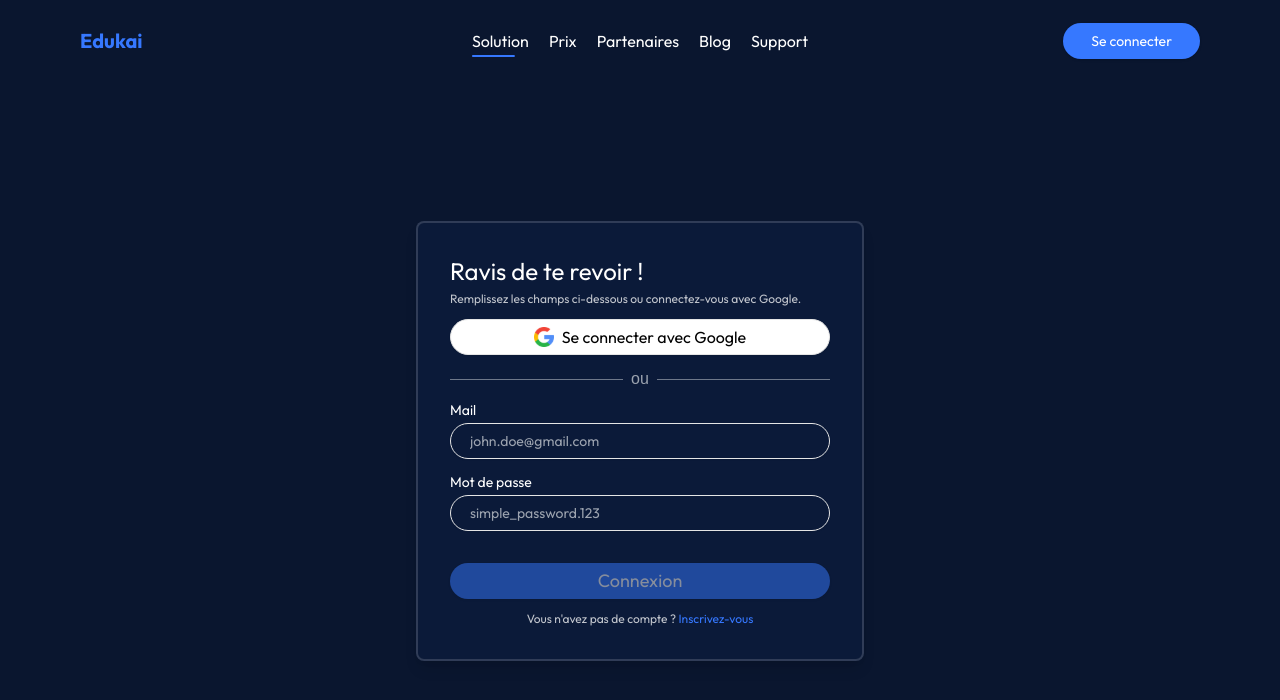
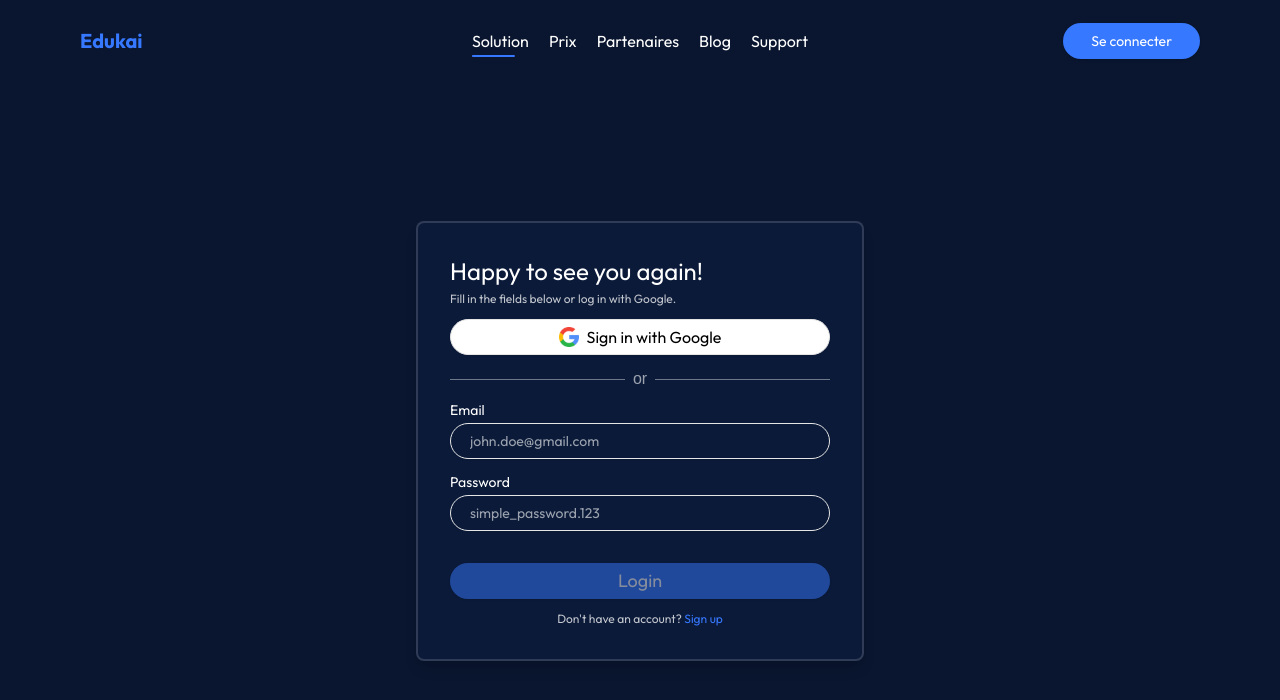
Before and after one commit to EdukaiFR/website, a Next.js app: page /auth/login in a window 1280 px wide. Shown: the top 700 px of the page. Built offline with nearby package versions, Linux system fonts and the light colour scheme.

Commit message:
update: translate french comments to english ones

```diff
--- a/app/auth/login/page.tsx
+++ b/app/auth/login/page.tsx
@@ -15,17 +15,17 @@ const LoginPage = () => {
   const [isInputFilled, setIsInputFilled] = useState(false);
 
   const handleLogin = () => {
-    // Mettre à jour l'état de connexion dans localStorage
+    // Update login status in localStorage
     localStorage.setItem("isLogin", "true");
 
-    // Émettre un événement personnalisé 'loginStatusChanged' pour informer Header
+    // Emit a custom event 'loginStatusChanged' to inform Header
     window.dispatchEvent(new CustomEvent("loginStatusChanged"));
 
-    // Rediriger vers la page d'accueil une fois connecté
+    // Redirect to the homepage once logged in
     router.push("/home");
   };
 
-  // Vérifier si les champs de connexion sont remplis
+  // Check if the login fields are filled
   useEffect(() => {
     setIsInputFilled(email !== "" && password !== "");
   }, [email, password]);
@@ -36,19 +36,17 @@ const LoginPage = () => {
         {/* Header */}
         <div className="flex flex-col gap-1 items-start">
           <h1 className="text-2xl outfit-regular text-white">
-            Ravis de te revoir !
+            Happy to see you again!
           </h1>
           <p className="text-xs outfit-light text-white text-opacity-75">
-            Remplissez les champs ci-dessous ou connectez-vous avec Google.
+            Fill in the fields below or log in with Google.
           </p>
         </div>
 
         {/* Google Auth */}
         <div className="w-full flex items-center justify-start">
           <Button
-            onClick={() =>
-              toast.warning("Fonctionnalité pas encore disponible.")
-            }
+            onClick={() => toast.warning("Feature not yet available.")}
             variant={"outline"}
             className="w-full rounded-full outfit-regular text-md text-black bg-white py-3 hover:border-none hover:bg-white hover:bg-opacity-75 transition-all"
           >
@@ -58,14 +56,14 @@ const LoginPage = () => {
               height={20}
               alt="Google Logo"
             />
-            Se connecter avec Google
+            Sign in with Google
           </Button>
         </div>
 
         {/* Divider */}
         <div className="flex items-center w-full">
           <hr className="flex-grow border-t border-gray-300 border-opacity-50" />
-          <span className="mx-2 text-gray-400">ou</span>
+          <span className="mx-2 text-gray-400">or</span>
           <hr className="flex-grow border-t border-gray-300 border-opacity-50" />
         </div>
 
@@ -73,7 +71,7 @@ const LoginPage = () => {
         <div className="w-full flex flex-col items-start gap-4">
           <div className="grid w-full max-w-sm items-center gap-1.5">
             <Label className="text-white outfit-light" htmlFor="email">
-              Mail
+              Email
             </Label>
             <Input
               className="rounded-full px-[5%] py-[2.5%] outfit-regular text-white text-lg"
@@ -86,7 +84,7 @@ const LoginPage = () => {
           </div>
           <div className="grid w-full max-w-sm items-center gap-1.5">
             <Label className="text-white outfit-light" htmlFor="password">
-              Mot de passe
+              Password
             </Label>
             <Input
               className="rounded-full px-[5%] py-[2.5%] outfit-regular text-white text-lg"
@@ -105,18 +103,18 @@ const LoginPage = () => {
           onClick={handleLogin}
           disabled={!isInputFilled}
         >
-          Connexion
+          Login
         </Button>
 
         {/* Footer */}
         <div className="flex items-center justify-center w-full">
           <p className="text-xs outfit-light text-white text-opacity-75">
-            Vous n'avez pas de compte ?{" "}
+            Don't have an account?{" "}
             <span
               className="transition-all text-primary-500 cursor-pointer hover:underline"
               onClick={() => router.push("/auth/register")}
             >
-              Inscrivez-vous
+              Sign up
             </span>
           </p>
         </div>
--- a/app/auth/register/page.tsx
+++ b/app/auth/register/page.tsx
@@ -17,17 +17,17 @@ const RegisterPage = () => {
   const [isInputFilled, setIsInputFilled] = useState(false);
 
   const handleLogin = () => {
-    // Mettre à jour l'état de connexion dans localStorage
+    // Update the login status in localStorage
     localStorage.setItem("isLogin", "true");
 
-    // Émettre un événement personnalisé 'loginStatusChanged' pour informer Header
+    // Emit a custom 'loginStatusChanged' event to inform Header
     window.dispatchEvent(new CustomEvent("loginStatusChanged"));
 
-    // Rediriger vers la page d'accueil une fois connecté
+    // Redirect to the home page once logged in
     router.push("/home");
   };
 
-  // Vérifier si les champs de connexion sont remplis
+  // Check if the login fields are filled
   useEffect(() => {
     setIsInputFilled(
       email !== "" && password !== "" && firstName !== "" && name !== ""
@@ -40,19 +40,17 @@ const RegisterPage = () => {
         {/* Header */}
         <div className="flex flex-col gap-1 items-start">
           <h1 className="text-2xl outfit-regular text-white">
-            Bienvenue sur Edukai !
+            Welcome to Edukai!
           </h1>
           <p className="text-xs outfit-light text-white text-opacity-75">
-            Remplissez les champs ci-dessous ou inscrivez-vous avec Google.
+            Fill in the fields below or sign up with Google.
           </p>
         </div>
 
         {/* Google Auth */}
         <div className="w-full flex items-center justify-start">
           <Button
-            onClick={() =>
-              toast.warning("Fonctionnalité pas encore disponible.")
-            }
+            onClick={() => toast.warning("Feature not yet available.")}
             variant={"outline"}
             className="w-full rounded-full outfit-regular text-md text-black bg-white py-3 hover:border-none hover:bg-white hover:bg-opacity-75 transition-all"
           >
@@ -62,14 +60,14 @@ const RegisterPage = () => {
               height={20}
               alt="Google Logo"
             />
-            S'inscrire avec Google
+            Sign up with Google
           </Button>
         </div>
 
         {/* Divider */}
         <div className="flex items-center w-full">
           <hr className="flex-grow border-t border-gray-300 border-opacity-50" />
-          <span className="mx-2 text-gray-400">ou</span>
+          <span className="mx-2 text-gray-400">or</span>
           <hr className="flex-grow border-t border-gray-300 border-opacity-50" />
         </div>
 
@@ -77,7 +75,7 @@ const RegisterPage = () => {
         <div className="w-full flex flex-col items-start gap-4">
           <div className="grid w-full max-w-sm items-center gap-1.5">
             <Label className="text-white outfit-light" htmlFor="firstname">
-              Prénom
+              First Name
             </Label>
             <Input
               className="rounded-full px-[5%] py-[2.5%] outfit-regular text-white text-lg"
@@ -90,20 +88,20 @@ const RegisterPage = () => {
           </div>
           <div className="grid w-full max-w-sm items-center gap-1.5">
             <Label className="text-white outfit-light" htmlFor="firstname">
-              Nom
+              Last Name
             </Label>
             <Input
               className="rounded-full px-[5%] py-[2.5%] outfit-regular text-white text-lg"
               type="text"
               id="name"
-              placeholder="John"
+              placeholder="Doe"
               value={name}
               onChange={(e) => setName(e.target.value)}
             />
           </div>
           <div className="grid w-full max-w-sm items-center gap-1.5">
             <Label className="text-white outfit-light" htmlFor="email">
-              Mail
+              Email
             </Label>
             <Input
               className="rounded-full px-[5%] py-[2.5%] outfit-regular text-white text-lg"
@@ -116,7 +114,7 @@ const RegisterPage = () => {
           </div>
           <div className="grid w-full max-w-sm items-center gap-1.5">
             <Label className="text-white outfit-light" htmlFor="password">
-              Mot de passe
+              Password
             </Label>
             <Input
               className="rounded-full px-[5%] py-[2.5%] outfit-regular text-white text-lg"
@@ -135,18 +133,18 @@ const RegisterPage = () => {
           onClick={handleLogin}
           disabled={!isInputFilled}
         >
-          Inscription
+          Sign Up
         </Button>
 
         {/* Footer */}
         <div className="flex items-center justify-center w-full">
           <p className="text-xs outfit-light text-white text-opacity-75">
-            Vous avez déjà un compte ?{" "}
+            Already have an account?{" "}
             <span
-              className="rtansition-all text-primary-500 cursor-pointer hover:underline"
+              className="transition-all text-primary-500 cursor-pointer hover:underline"
               onClick={() => router.push("/auth/login")}
             >
-              Connectez-vous
+              Log in
             </span>
           </p>
         </div>
--- a/app/components/Header/Header.tsx
+++ b/app/components/Header/Header.tsx
@@ -28,7 +28,7 @@ export const Header = () => {
     window.location.pathname
   );
 
-  // Fonction pour charger l'état de connexion depuis le localStorage
+  // Function to load the login status from localStorage
   const updateLoginStatus = () => {
     const storedLoginStatus = localStorage.getItem("isLogin");
     const loginStatus = storedLoginStatus === "true";
@@ -38,14 +38,14 @@ export const Header = () => {
   };
 
   useEffect(() => {
-    // Charger l'état initial de connexion
+    // Load initial login status
     updateLoginStatus();
 
-    // Écoute de l'événement personnalisé 'loginStatusChanged' pour les mises à jour de connexion
+    // Listen to the custom 'loginStatusChanged' event for login updates
     const handleLoginStatusChange = () => updateLoginStatus();
     window.addEventListener("loginStatusChanged", handleLoginStatusChange);
 
-    // Nettoyage de l'écouteur lors du démontage du composant
+    // Cleanup listener when the component unmounts
     return () => {
       window.removeEventListener("loginStatusChanged", handleLoginStatusChange);
     };
@@ -56,10 +56,10 @@ export const Header = () => {
     setIsLogin(newLoginStatus);
     localStorage.setItem("isLogin", JSON.stringify(newLoginStatus));
 
-    // Déclencher l'événement personnalisé pour informer d'un changement de connexion
+    // Trigger the custom event to inform of a login change
     window.dispatchEvent(new CustomEvent("loginStatusChanged"));
 
-    // Redirection et mise à jour du lien sélectionné
+    // Redirect and update the selected link
     const newLink = newLoginStatus ? loginLinks.Accueil : guestLinks.Solution;
     setSelectedLink(newLink);
     router.push(newLink);
@@ -75,7 +75,7 @@ export const Header = () => {
               key={name}
               href={url}
               onClick={(e) => {
-                e.preventDefault(); // Empêcher le rechargement
+                e.preventDefault(); // Prevent page reload
                 setSelectedLink(url);
                 router.push(url);
               }}
```
